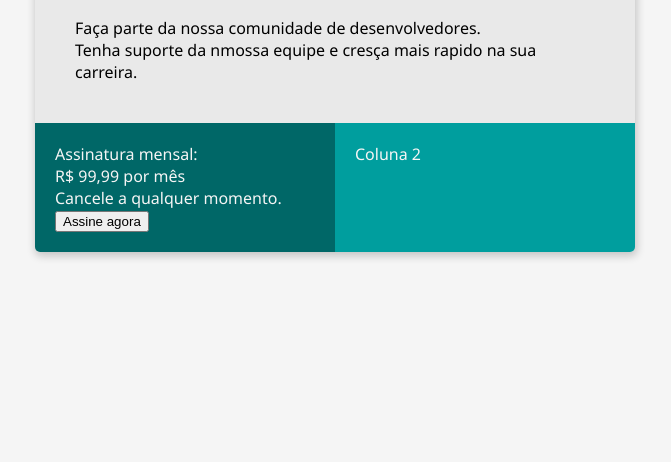
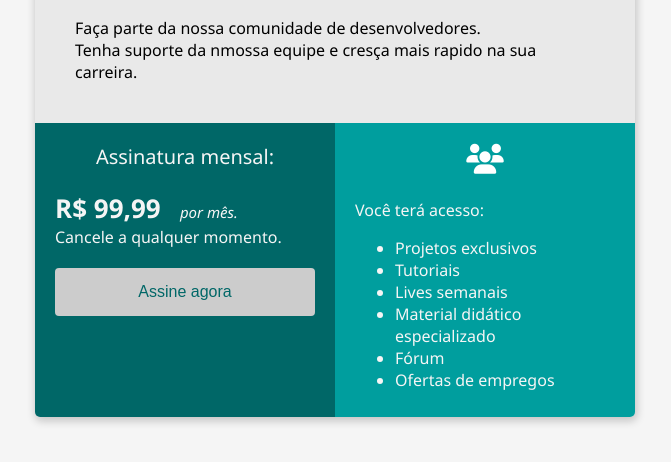
Before and after one commit to gvaldissera/abutua-bootcamp-m2, a plain HTML site: page index.html in a window 1280 px wide. Shown: the part 330-792 px from the top of the page, without its empty margins (305-976 px from the left). Drawn offline with Linux system fonts and the light colour scheme.

Commit message:
closes #5 - segunda coluna

```diff
--- a/index.html
+++ b/index.html
@@ -4,6 +4,8 @@
     <meta charset="UTF-8" />
     <meta name="viewport" content="width=device-width, initial-scale=1.0" />
     <title>BootCamp DevJr - Sistema de Assinaturas</title>
+
+    <link rel="stylesheet" href="https://cdnjs.cloudflare.com/ajax/libs/font-awesome/6.4.2/css/all.min.css" integrity="sha512-z3gLpd7yknf1YoNbCzqRKc4qyor8gaKU1qmn+CShxbuBusANI9QpRohGBreCFkKxLhei6S9CQXFEbbKuqLg0DA==" crossorigin="anonymous" referrerpolicy="no-referrer" />
 
     <style>
       body {
@@ -59,7 +61,50 @@
         color: #f5f5f5;
         background-color: #009e9e;
         width: 50%;
-        padding: 20px;
+        padding: 10px 20px;
+      }
+
+      .subscription-title {
+        font-size: 20px;
+        text-align: center;
+        margin-bottom: 20px;
+      }
+
+      .price {
+        font-size: 26px;
+        font-weight: 700;
+      }
+
+      .monthly {
+        font-size: 15px;
+        font-style: italic;
+        margin-left: 15px;
+      }
+
+      .button {
+        margin-top: 20px;
+        width: 100%;
+        padding: 15px 32px;
+
+        color: #006767;
+        background-color: #CCCCCC;
+
+        font-size: 16px;
+        border-radius: 4px;
+        border: none;
+
+        cursor: pointer;
+      }
+
+      .button:hover {
+        background-color: #e9e9e9;
+      }
+
+      p {
+        font-size: 30px;
+        text-align: center;
+        margin-bottom: 20px;
+        margin-top: 5px;
       }
 
       </style>
@@ -78,12 +123,27 @@
       </div>
       <div class="flex-container">
         <div class="coluna-1">
-          <div>Assinatura mensal:</div>
-          <div>R$ 99,99 por mês</div>
+          <div class="subscription-title">Assinatura mensal:</div>
+          <div>
+            <span class="price">R$ 99,99</span>
+            <span class="monthly">por mês.</span>
+          </div>
           <div>Cancele a qualquer momento.</div>
-          <button>Assine agora</button>
+          <button class="button">Assine agora</button>
         </div>
-        <div class="coluna-2">Coluna 2</div>
+        <div class="coluna-2">
+            <p><i class="fa-solid fa-users" style="color: #ffffff;"></i></p>
+            <div>Você terá acesso:</div>
+            <ul>
+                    <li>Projetos exclusivos</li>
+                    <li>Tutoriais</li>
+                    <li>Lives semanais</li>
+                    <li>Material didático especializado</li>
+                    <li>Fórum</li>
+                    <li>Ofertas de empregos</li>
+            </ul>
+            </div>
+        </div>
       </div>
     </div>
   </body>
```
